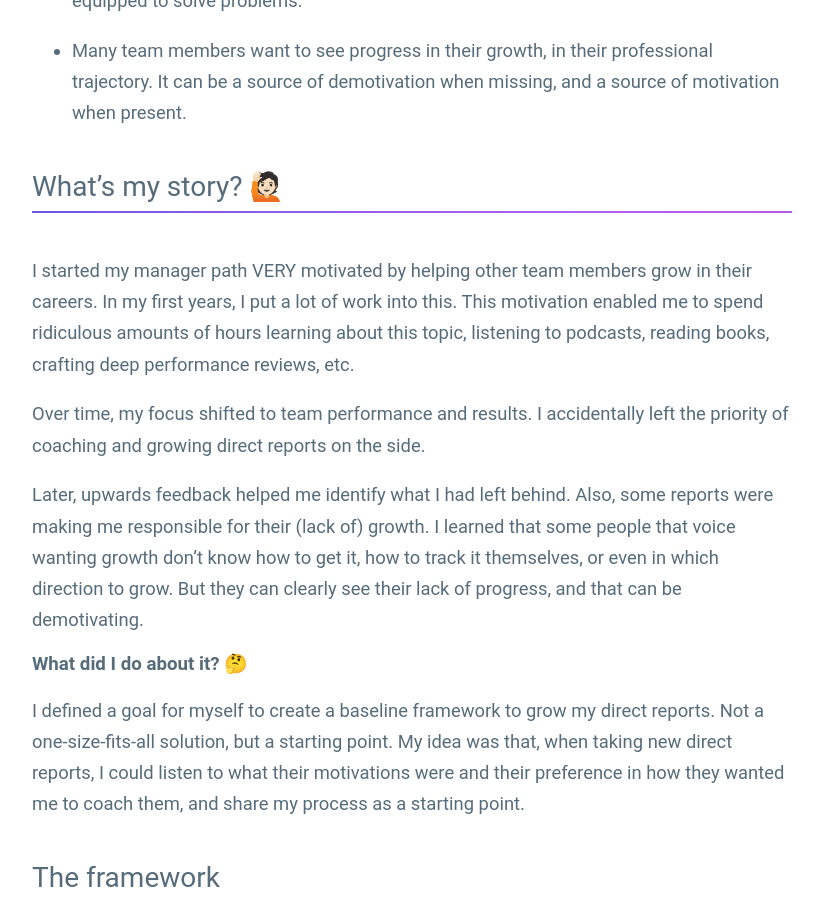
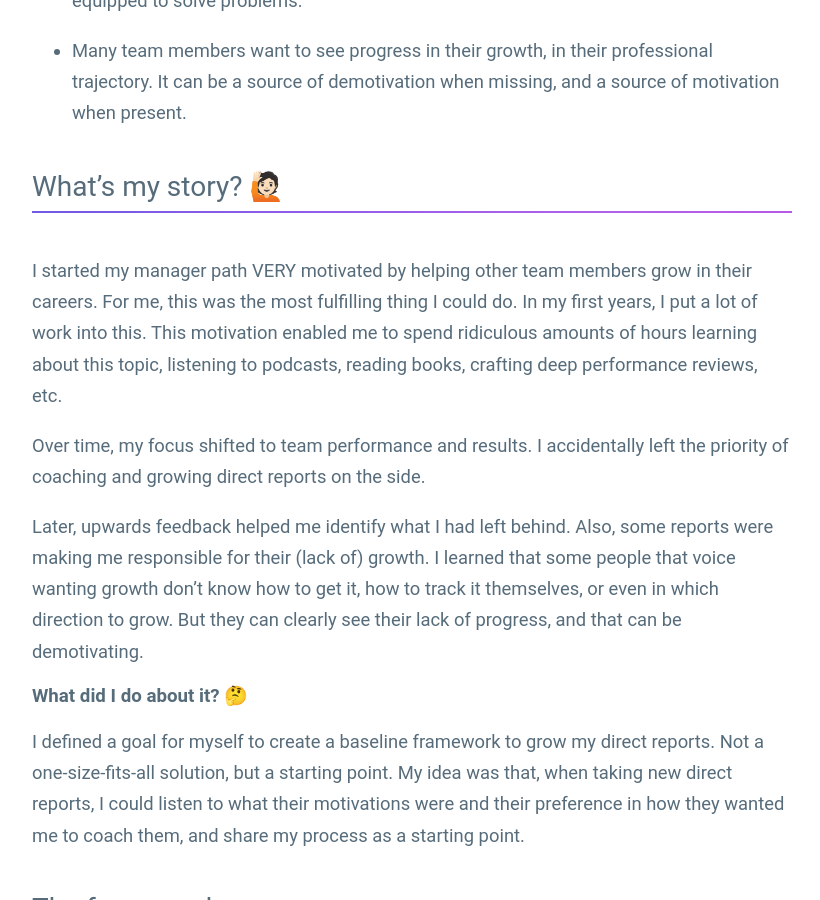
Before and after one commit to guillermodlpa/site, a Jekyll site: the page built from _posts/2021-12-08-growth-of-direct-reports.markdown, in a window 1280 px wide and 900 px high, scrolled down 2249 px. Shown: the whole window, without its empty margins (228-1048 px from the left). Built offline with Jekyll 4.4.1, drawn with Linux system fonts in a browser that asks for light colours.

Commit message:
Updated Growth Of Direct Reports

```diff
--- a/_posts/2021-12-08-growth-of-direct-reports.markdown
+++ b/_posts/2021-12-08-growth-of-direct-reports.markdown
@@ -35,7 +35,7 @@
 
 ## What’s my story? 🙋🏻
 
-I started my manager path VERY motivated by helping other team members grow in their careers. In my first years, I put a lot of work into this. This motivation enabled me to spend ridiculous amounts of hours learning about this topic, listening to podcasts, reading books, crafting deep performance reviews, etc.
+I started my manager path VERY motivated by helping other team members grow in their careers. For me, this was the most fulfilling thing I could do. In my first years, I put a lot of work into this. This motivation enabled me to spend ridiculous amounts of hours learning about this topic, listening to podcasts, reading books, crafting deep performance reviews, etc.
 
 Over time, my focus shifted to team performance and results. I accidentally left the priority of coaching and growing direct reports on the side.
 
```
